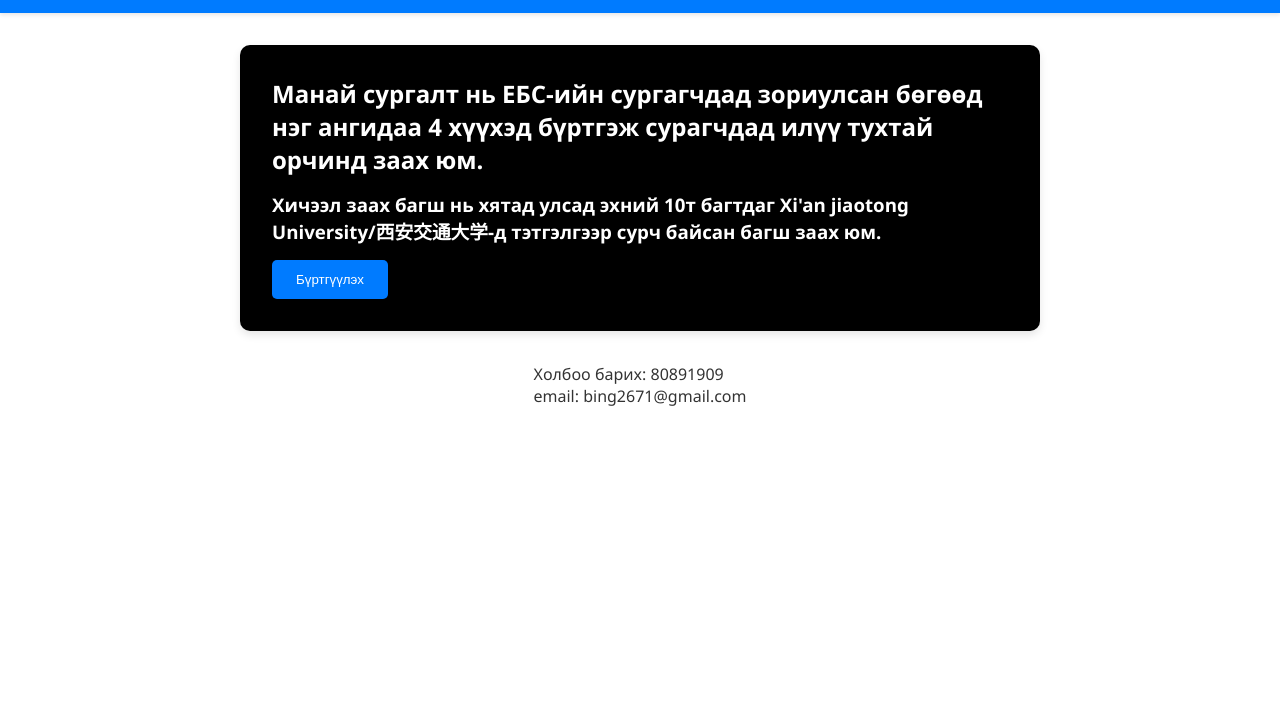
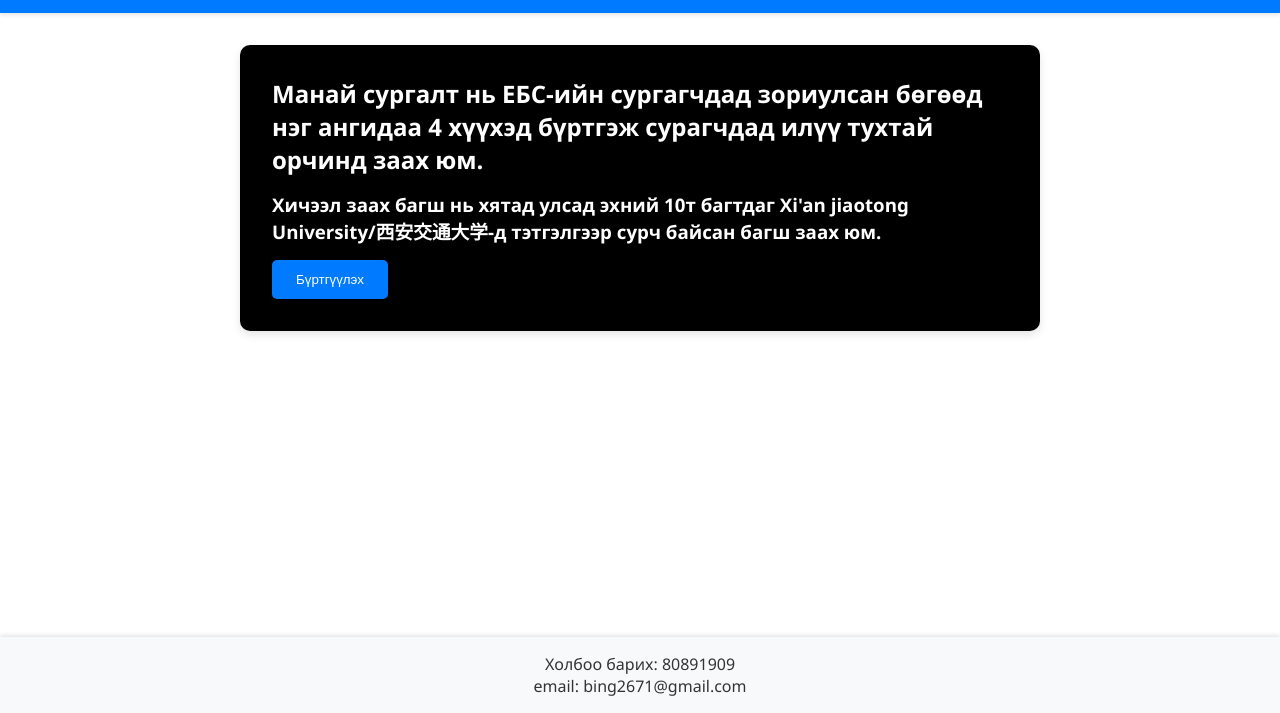
Before and after one commit to mnkhbyr/Echoes-of-Pages, a plain HTML site: page index.html in a window 1280 px wide. Shown: the part 87-800 px from the top of the page. Drawn offline with Linux system fonts and the light colour scheme.

Commit message:
Update styles.css

```diff
--- a/styles.css
+++ b/styles.css
@@ -122,7 +122,17 @@ section {
     overflow: auto; /* Allow scrolling if content overflows */
     transition: height 0.5s ease; /* Smooth transition */
 }
-
+/*footer styles */
+footer {
+    background-color: #f8f9fa;
+    color: #333;
+    width: 100%;
+    text-align: center;
+    padding: 1rem;
+    box-shadow: 0 -2px 4px rgba(0, 0, 0, 0.1);
+    position: fixed;
+    bottom: 0;
+}
 
 /* Responsive adjustments */
 @media (max-width: 768px) {
```
